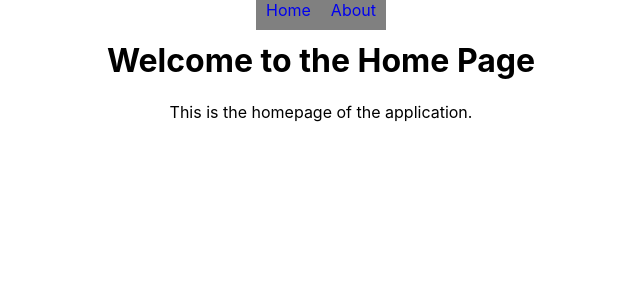
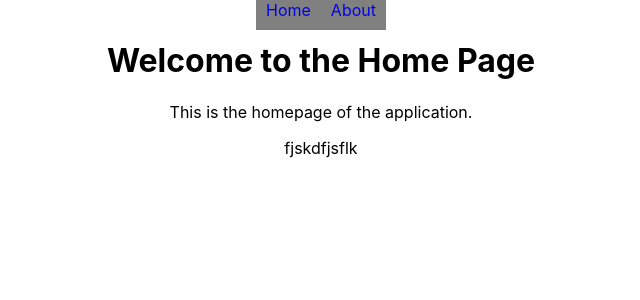
Before and after one commit to jahangir3333/React-1, a React (Create React App) app: page / in a window 1280 px wide. Shown: the top 300 px of the page, without its empty margins (319-959 px from the left). Built offline with nearby package versions, Linux system fonts and the light colour scheme.

Commit message:
second commit

```diff
--- a/src/HomePage.js
+++ b/src/HomePage.js
@@ -6,7 +6,7 @@ function HomePage() {
 
       <h1>Welcome to the Home Page</h1>
       <p>This is the homepage of the application.</p>
-
+    <p>fjskdfjsflk</p>
     </div>
   );
 }
```
